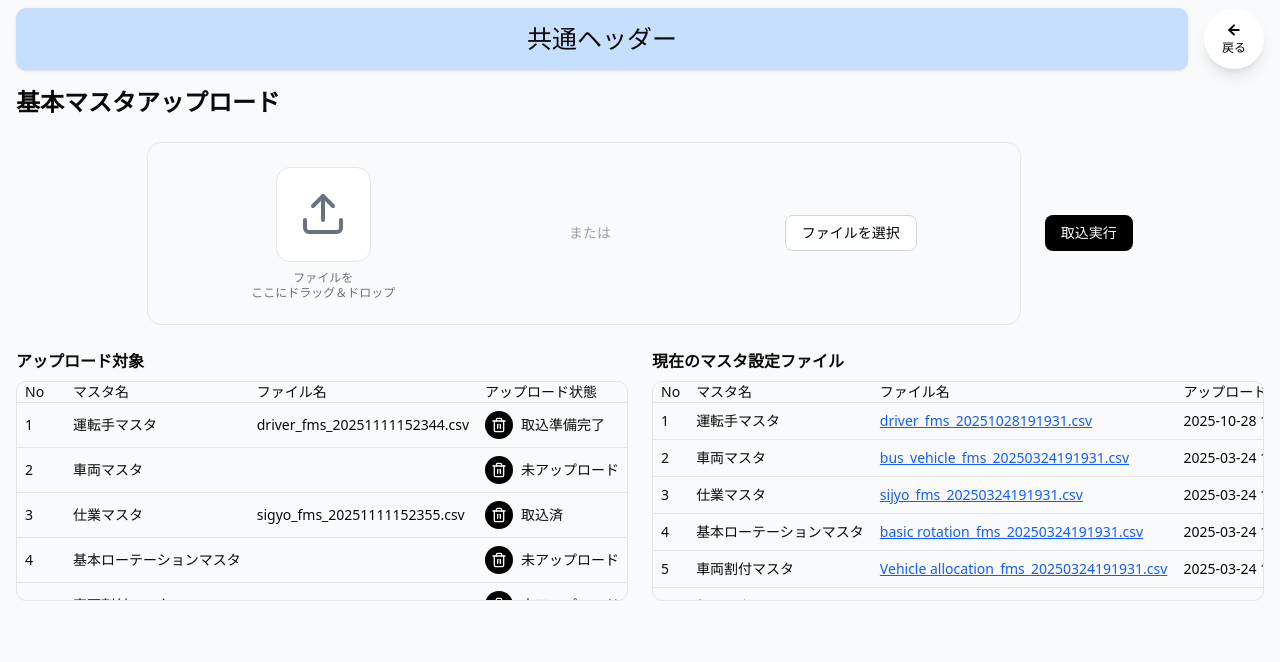
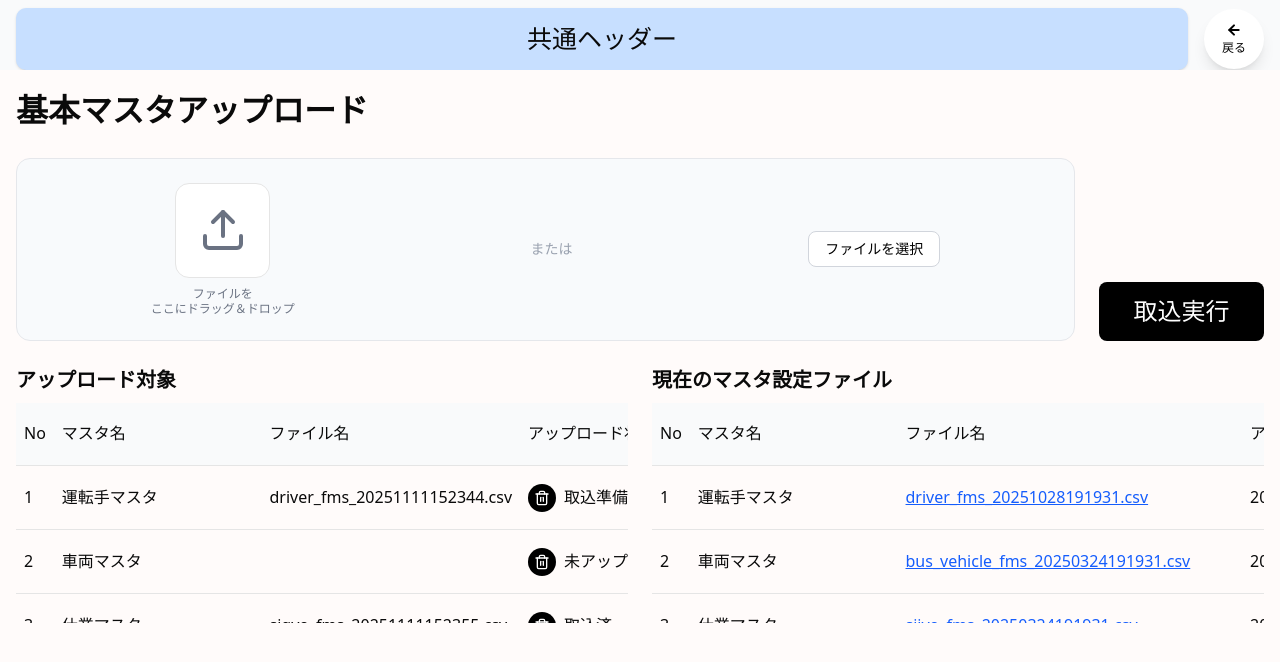
Before and after one commit to thienkhoalew/screen_test_next, a Next.js app: page /master-upload in a window 1280 px wide. Shown: the top 662 px of the page. Built offline with nearby package versions, Linux system fonts and the light colour scheme.

Commit message:
add font Sen, edit singleline for componant uploadbox, fix dashboard, working/new, master-upload

```diff
--- a/app/globals.css
+++ b/app/globals.css
@@ -9,6 +9,7 @@
   --font-sans: var(--font-geist-sans);
   --font-mono: var(--font-geist-mono);
   --font-inter: var(--font-inter);
+  --font-sen: var(--font-sen);
   --color-sidebar-ring: var(--sidebar-ring);
   --color-sidebar-border: var(--sidebar-border);
   --color-sidebar-accent-foreground: var(--sidebar-accent-foreground);
--- a/app/layout.tsx
+++ b/app/layout.tsx
@@ -1,6 +1,6 @@
 import type { Metadata } from "next";
 import {  Noto_Sans_JP } from 'next/font/google'
-import { Geist, Geist_Mono, Inter } from "next/font/google";
+import { Geist, Geist_Mono, Inter, Sen } from "next/font/google";
 import "./globals.css";
 
 const geistSans = Geist({
@@ -23,6 +23,11 @@ const inter = Inter({
   subsets: ["latin"],
 });
 
+const sen = Sen({
+  variable: "--font-sen",
+  subsets: ["latin"],
+});
+
 export const metadata: Metadata = {
   title: "Create Next App",
   description: "Generated by create next app",
@@ -36,7 +41,7 @@ export default function RootLayout({
   return (
     <html lang="en">
       <body
-        className={`${geistSans.variable} ${geistMono.variable} ${inter.variable}  ${notoJP.variable} antialiased`}
+        className={`${geistSans.variable} ${geistMono.variable} ${inter.variable} ${sen.variable} ${notoJP.variable} antialiased`}
       >
         {children}
       </body>
--- a/app/master-upload/current-master-table.tsx
+++ b/app/master-upload/current-master-table.tsx
@@ -12,12 +12,12 @@ import {
 export function CurrentMasterTable() {
     return (
         <div>
-            <h3 className="font-semibold mb-2">現在のマスタ設定ファイル</h3>
-            <div className="max-h-[220px] overflow-y-auto rounded-lg border">
+            <h3 className="font-bold text-[20px] mb-2">現在のマスタ設定ファイル</h3>
+            <div className="max-h-[220px] overflow-y-auto">
                 <Table>
-                    <TableHeader>
+                    <TableHeader className="h-[63px] text-[16px] w-[6%]">
                         <TableRow className="bg-[#F9FAFB]">
-                            <TableHead className="w-[50px]">No</TableHead>
+                            <TableHead>No</TableHead>
                             <TableHead>マスタ名</TableHead>
                             <TableHead>ファイル名</TableHead>
                             <TableHead>アップロード日時</TableHead>
@@ -25,7 +25,7 @@ export function CurrentMasterTable() {
                     </TableHeader>
 
                     <TableBody>
-                        <TableRow>
+                        <TableRow className="h-[64px] text-[16px]">
                             <TableCell>1</TableCell>
                             <TableCell>運転手マスタ</TableCell>
                             <TableCell>
@@ -36,7 +36,7 @@ export function CurrentMasterTable() {
                             <TableCell>2025-10-28 19:19:31</TableCell>
                         </TableRow>
 
-                        <TableRow>
+                        <TableRow className="h-[64px] text-[16px]">
                             <TableCell>2</TableCell>
                             <TableCell>車両マスタ</TableCell>
                             <TableCell>
@@ -47,7 +47,7 @@ export function CurrentMasterTable() {
                             <TableCell>2025-03-24 19:19:31</TableCell>
                         </TableRow>
 
-                        <TableRow>
+                        <TableRow className="h-[64px] text-[16px]">
                             <TableCell>3</TableCell>
                             <TableCell>仕業マスタ</TableCell>
                             <TableCell>
@@ -58,7 +58,7 @@ export function CurrentMasterTable() {
                             <TableCell>2025-03-24 19:19:31</TableCell>
                         </TableRow>
 
-                        <TableRow>
+                        <TableRow className="h-[64px] text-[16px]">
                             <TableCell>4</TableCell>
                             <TableCell>基本ローテーションマスタ</TableCell>
                             <TableCell>
@@ -69,7 +69,7 @@ export function CurrentMasterTable() {
                             <TableCell>2025-03-24 19:19:31</TableCell>
                         </TableRow>
 
-                        <TableRow>
+                        <TableRow className="h-[64px] text-[16px]">
                             <TableCell>5</TableCell>
                             <TableCell>車両割付マスタ</TableCell>
                             <TableCell>
@@ -80,7 +80,7 @@ export function CurrentMasterTable() {
                             <TableCell>2025-03-24 19:19:31</TableCell>
                         </TableRow>
 
-                        <TableRow>
+                        <TableRow className="h-[64px] text-[16px]">
                             <TableCell>6</TableCell>
                             <TableCell>便マスタ</TableCell>
                             <TableCell>
--- a/app/master-upload/page.tsx
+++ b/app/master-upload/page.tsx
@@ -1,5 +1,4 @@
 "use client";
-
 import { Button } from "@/components/ui/button";
 import { UploadTargetTable } from "./upload-target-table";
 import { CurrentMasterTable } from "./current-master-table";
@@ -11,16 +10,16 @@ export default function MasterUploadPage() {
   };
 
   return (
-    <div className="max-w-[1600px] mx-auto p-4 space-y-6">
+    <div className="mx-auto p-4 space-y-6 bg-[#FFFBFA]">
 
-      <h2 className="text-2xl font-bold">基本マスタアップロード</h2>
+      <h2 className="text-[32px] font-bold">基本マスタアップロード</h2>
 
-      <div className="w-full flex justify-center flex-col md:flex-row items-start md:items-center gap-6">
-        <div className="w-full md:w-[70%]">
+      <div className="flex justify-center flex-col md:flex-row items-start md:items-end gap-6">
+        <div className="w-[1063px]">
           <FileUploadBox onFileSelect={handleFileSelect} />
         </div>
 
-        <Button className="w-full md:w-auto h-9 bg-black text-white hover:bg-gray-900 w-32">
+          <Button className="w-[165px] h-[59px] bg-black text-white hover:bg-gray-900 text-[24px]">
           取込実行
         </Button>
       </div>
--- a/app/master-upload/upload-target-table.tsx
+++ b/app/master-upload/upload-target-table.tsx
@@ -14,11 +14,11 @@ import {
 export function UploadTargetTable() {
     return (
         <div>
-            <h3 className="font-semibold mb-2">アップロード対象</h3>
+            <h3 className="font-bold text-[20px] mb-2">アップロード対象</h3>
 
-            <div className="max-h-[220px] overflow-y-auto rounded-lg border">
+            <div className="max-h-[220px] overflow-y-auto">
                 <Table>
-                    <TableHeader>
+                    <TableHeader className="h-[63px] text-[16px]">
                         <TableRow className="bg-[#F9FAFB]">
                             <TableHead className="w-[50px]">No</TableHead>
                             <TableHead>マスタ名</TableHead>
@@ -28,7 +28,7 @@ export function UploadTargetTable() {
                     </TableHeader>
 
                     <TableBody>
-                        <TableRow>
+                        <TableRow className="h-[64px] text-[16px]">
                             <TableCell>1</TableCell>
                             <TableCell>運転手マスタ</TableCell>
                             <TableCell>driver_fms_20251111152344.csv</TableCell>
@@ -42,7 +42,7 @@ export function UploadTargetTable() {
                             </TableCell>
                         </TableRow>
 
-                        <TableRow>
+                        <TableRow className="h-[64px] text-[16px]">
                             <TableCell>2</TableCell>
                             <TableCell>車両マスタ</TableCell>
                             <TableCell> </TableCell>
@@ -56,7 +56,7 @@ export function UploadTargetTable() {
                             </TableCell>
                         </TableRow>
 
-                        <TableRow>
+                        <TableRow className="h-[64px] text-[16px]">
                             <TableCell>3</TableCell>
                             <TableCell>仕業マスタ</TableCell>
                             <TableCell>sigyo_fms_20251111152355.csv</TableCell>
@@ -70,7 +70,7 @@ export function UploadTargetTable() {
                             </TableCell>
                         </TableRow>
 
-                        <TableRow>
+                        <TableRow className="h-[64px] text-[16px]">
                             <TableCell>4</TableCell>
                             <TableCell>基本ローテーションマスタ</TableCell>
                             <TableCell> </TableCell>
@@ -84,7 +84,7 @@ export function UploadTargetTable() {
                             </TableCell>
                         </TableRow>
 
-                        <TableRow>
+                        <TableRow className="h-[64px] text-[16px]">
                             <TableCell>5</TableCell>
                             <TableCell>車両割付マスタ</TableCell>
                             <TableCell> </TableCell>
@@ -98,7 +98,7 @@ export function UploadTargetTable() {
                             </TableCell>
                         </TableRow>
 
-                        <TableRow>
+                        <TableRow className="h-[64px] text-[16px]">
                             <TableCell>6</TableCell>
                             <TableCell>便マスタ</TableCell>
                             <TableCell> </TableCell>
```
Also changed, not shown: app/(dashboard)/page.tsx (+14 -24 lines), app/working/new/page.tsx (+34 -41 lines).
